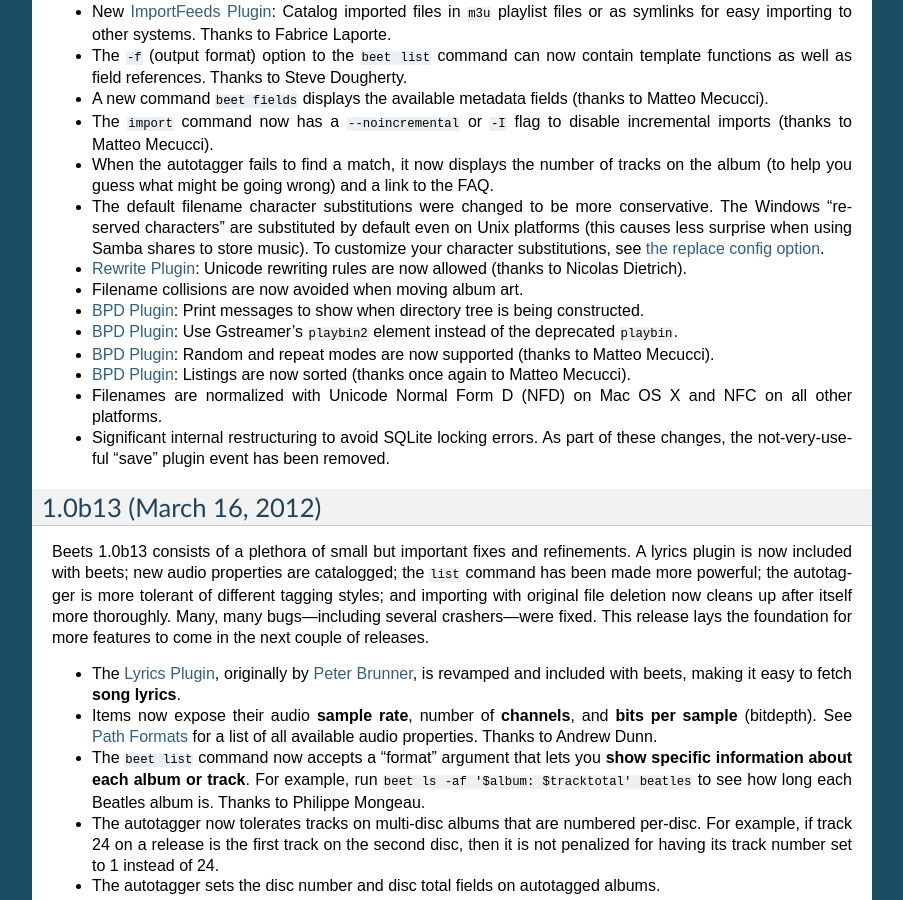
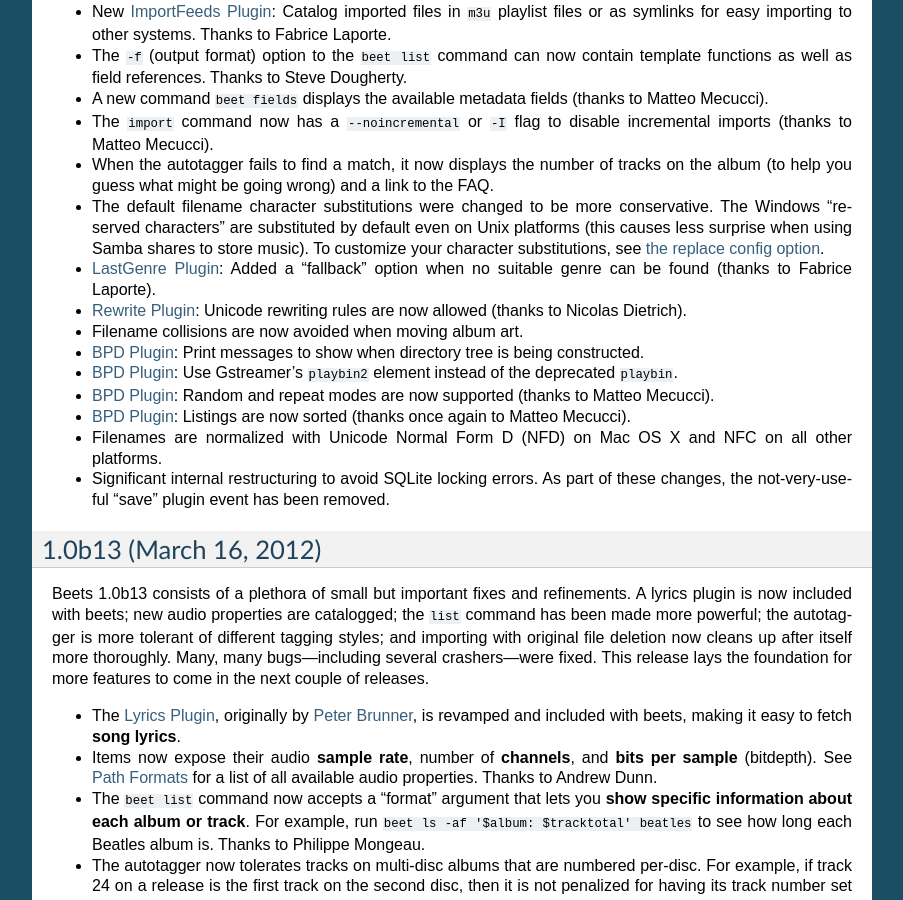
Before and after one commit to google-code-export/beets, a Sphinx documentation site: the page built from docs/changelog.rst, in a window 1280 px wide and 900 px high, scrolled down 817 px. Shown: the whole window, without its empty margins (198-1101 px from the left). Built offline with Sphinx 7.4.7, drawn with Linux system fonts in a browser that asks for light colours.

Commit message:
changelog note about lastgenre fallback_str (GC-358)

```diff
--- a/docs/changelog.rst
+++ b/docs/changelog.rst
@@ -66,6 +66,8 @@
   even on Unix platforms (this causes less surprise when using Samba shares to
   store music). To customize your character substitutions, see :ref:`the replace
   config option <replace>`.
+* :doc:`/plugins/lastgenre`: Added a "fallback" option when no suitable genre
+  can be found (thanks to Fabrice Laporte).
 * :doc:`/plugins/rewrite`: Unicode rewriting rules are now allowed (thanks to
   Nicolas Dietrich).
 * Filename collisions are now avoided when moving album art.
```
